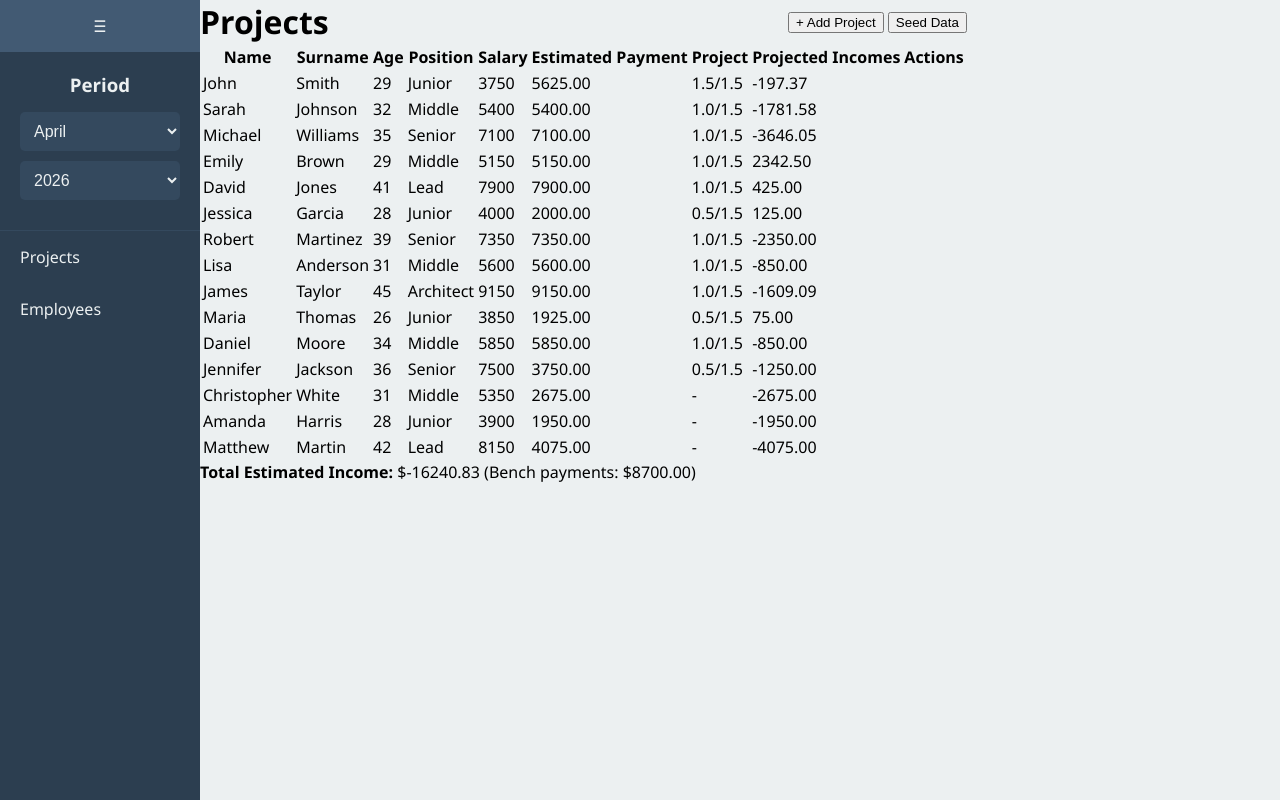
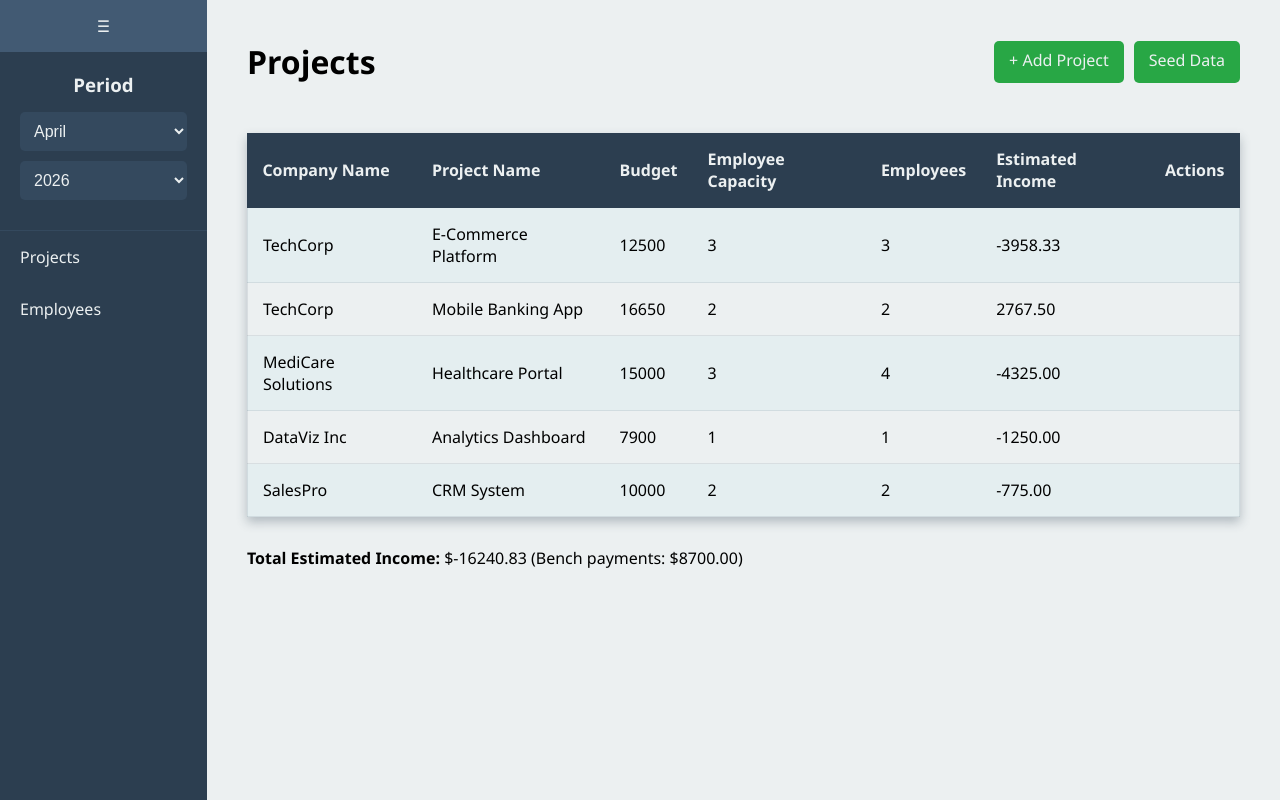
Before and after one commit to DaryaKarni/dashboard, a website: page html/index.html in a window 1280 px wide. Drawn offline with Linux system fonts and the light colour scheme.

Commit message:
feat: styling main contant

```diff
--- a/html/index.html
+++ b/html/index.html
@@ -42,9 +42,9 @@
         <div class="header">
           <h1 class="table-title">Projects</h1>
           <div class="buttons">
-            <button id="button-add-project">+ Add Project</button>
-            <button id="button-seed-data">Seed Data</button>
-            <button id="button-add-employee" hidden>+ Add Employee</button>
+            <button id="button-add-project" class="green-button">+ Add Project</button>
+            <button id="button-seed-data" class="green-button">Seed Data</button>
+            <button id="button-add-employee" class="green-button hidden">+ Add Employee</button>
           </div>
         </div>
         <table id="table">
@@ -75,6 +75,6 @@
   const projects = data.monthlyData["2026-0"].projects;
   const employees = data.monthlyData["2026-0"].employees;
   generateTable(projects, "projects");
-  generateTable(employees, "employees");
+  // generateTable(employees, "employees");
 </script>
 </html>
--- a/styles/main.scss
+++ b/styles/main.scss
@@ -11,6 +11,9 @@ a{
   text-decoration: none;
   color: $bright-color;
 }
+button{
+  all: unset;
+}
 body{
   font-family: Segoe UI, Tahoma, Geneva, Verdana, sans-serif;
   background-color: $bright-color;
@@ -21,13 +24,12 @@ main{
   display: flex;
   height: 100vh;
   .collapsible-sidebar{
-    width: 200px;
+    width: 250px;
     background-color: $dark-color;
     color: $bright-color;
     display: flex;
     flex-direction: column;
     #burger{
-      all: unset;
       cursor: pointer;
       background-color: $light-dark;
       color: $bright-color;
@@ -84,10 +86,62 @@ main{
     }
   }
   .main-content{
+    width: 100%;
+    padding: 40px;
     .header{
       display: flex;
       justify-content: space-between;
       align-items: center;
+      margin-bottom: 50px;
+      .buttons{
+        display: flex;
+        gap: 10px;
+        .green-button{
+          cursor: pointer;
+          padding: 8px 15px 12px 15px;
+          background-color: rgb(40, 167, 69);
+          color: $bright-color;
+          border-radius: 5px;
+        }
+        .hidden{
+          display: none;
+        }
+      }
+    }
+    #table{
+      border-collapse: collapse;
+      box-shadow: 0px 5px 10px rgb(44, 62, 80, 0.3);
+      margin-bottom: 30px;
+      width: 100%;
+      thead{
+        background-color: $dark-color;
+        padding: 0;
+        color: $bright-color;
+
+        tr{
+          th{
+            padding: 15px;
+            box-sizing: border-box;
+            text-align: left;
+          }
+        }
+      }
+      thead, tbody{
+        tr{
+          display: table-row;
+          td{
+            padding: 15px;
+          }
+        }
+      }
+      tbody{
+        tr{
+          border: 0.1px solid rgb(44, 62, 80, 0.1);
+        }
+        tr:nth-child(odd){
+          background-color: #e4eef0;
+        }
+      }
     }
   }
 }
```
Also changed, not shown: styles/main.css, 1 other file.
